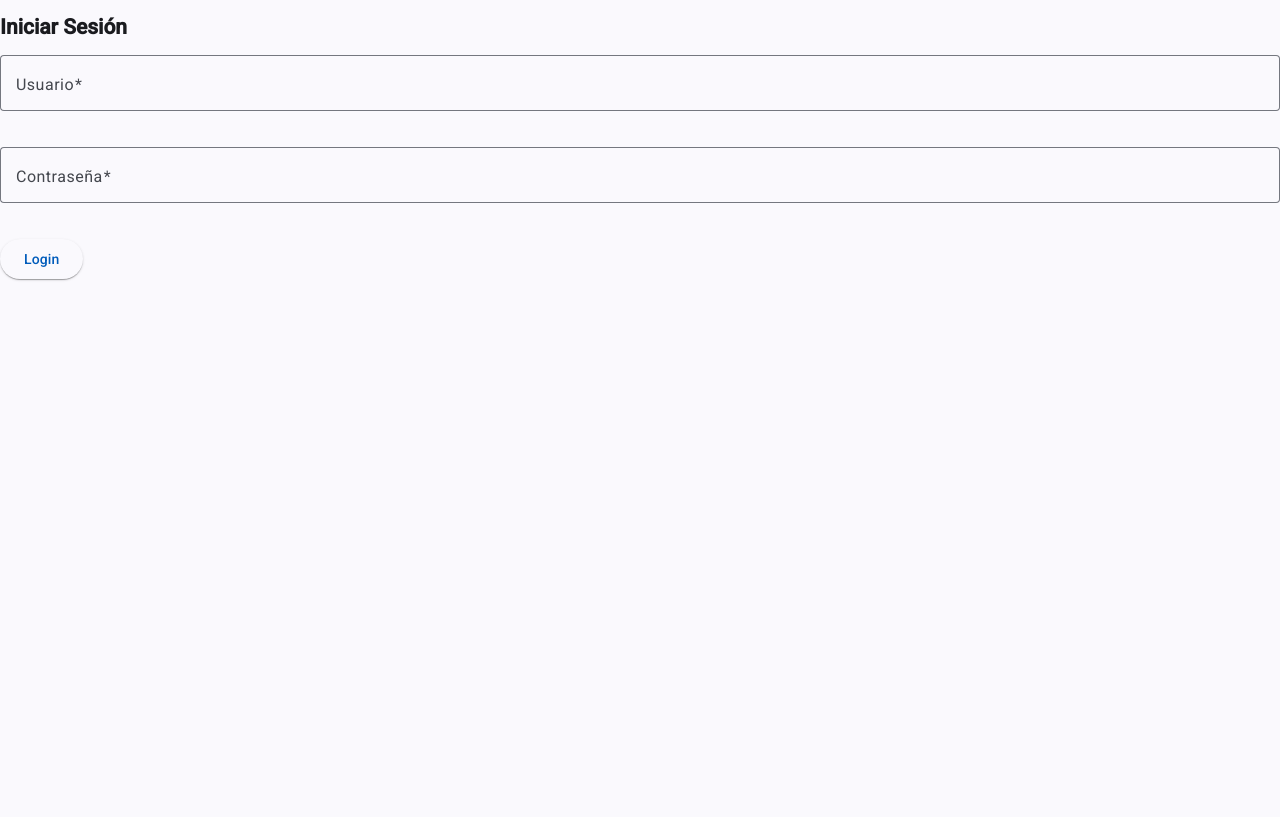
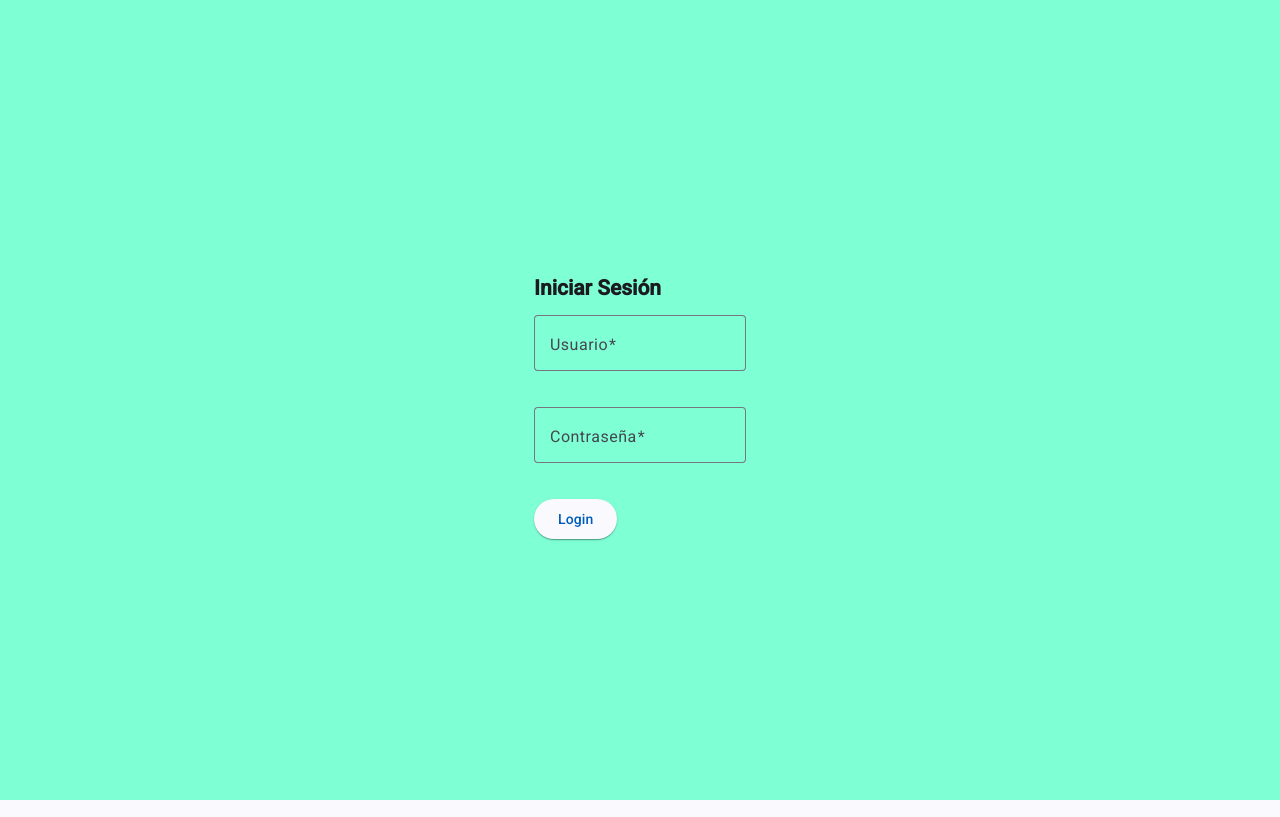
Before and after one commit to Gust1313lab/Proyecto_Login, an Angular app in the folder login-proyecto/: page / in a window 1280 px wide. Built offline with nearby package versions, Linux system fonts and the light colour scheme.

Commit message:
[ADD] agregate styles and center login

```diff
--- a/login-proyecto/src/app/components/login/login.css
+++ b/login-proyecto/src/app/components/login/login.css
@@ -3,3 +3,11 @@
     display:block;
     margin-bottom: 1rem;
 }
+
+.login-container{
+    display: flex;
+    justify-content: center;
+    align-items: center;
+    height: 100vh;
+    background-color: aquamarine;
+}
--- a/login-proyecto/src/app/components/login/login.html
+++ b/login-proyecto/src/app/components/login/login.html
@@ -1,7 +1,8 @@
 <div class="login-container">
-    <h2>Iniciar Sesión</h2>
+
 
     <form (ngSubmit)="login()" #loginForm="ngForm">
+        <h2>Iniciar Sesión</h2>
         <mat-form-field appearance="outline" class="full-width">
         <mat-label>Usuario</mat-label>
         <input
```
